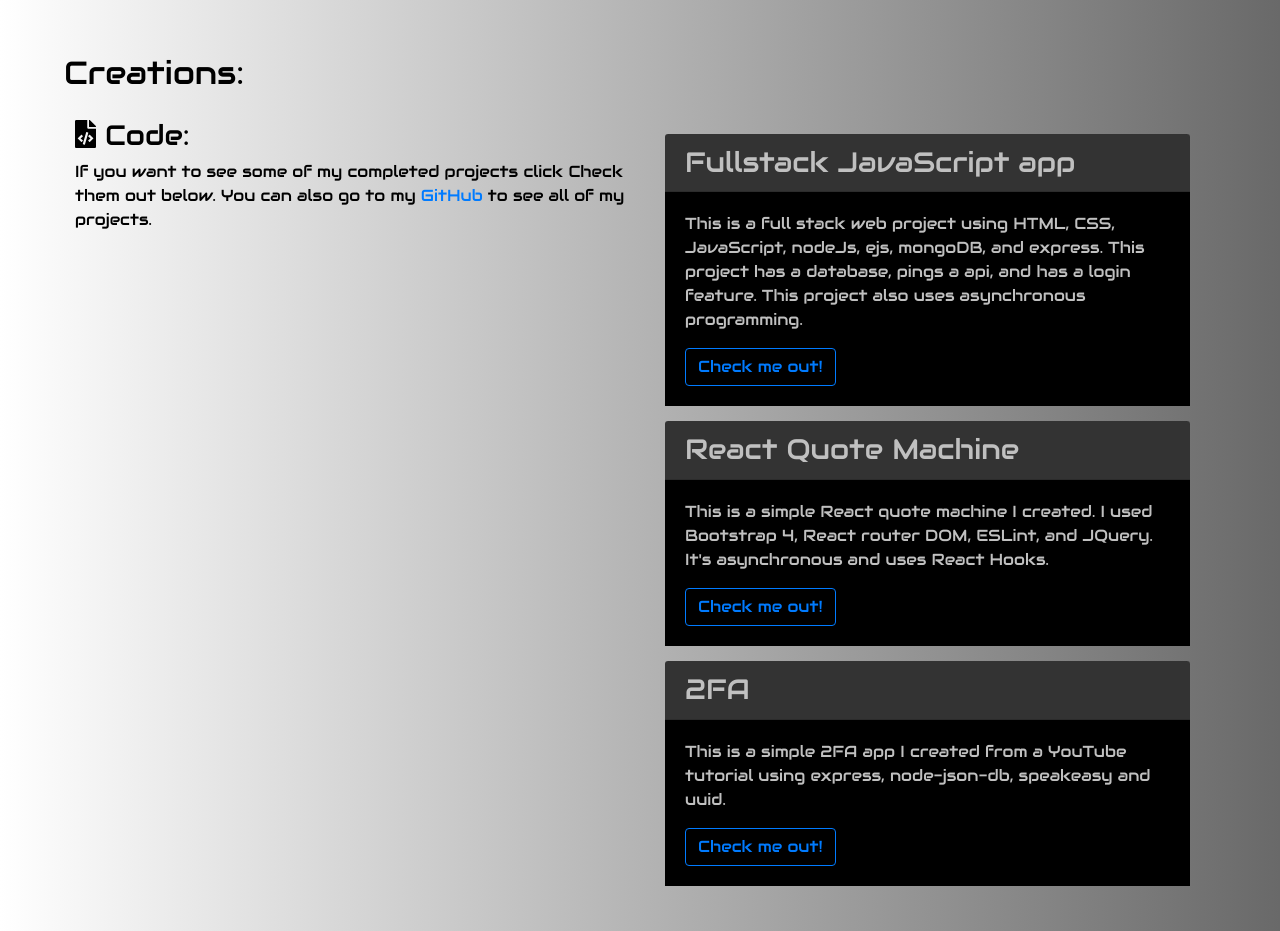
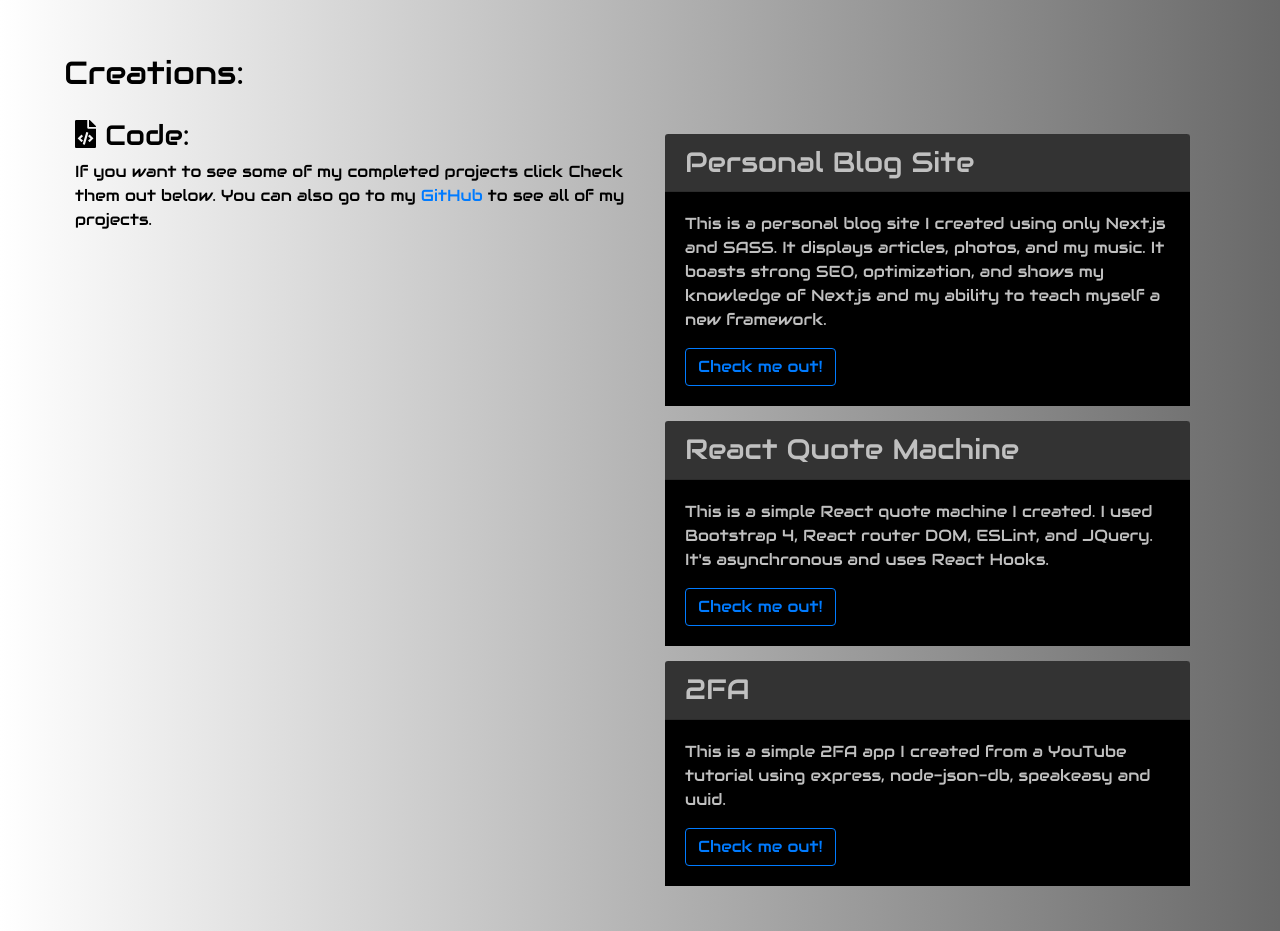
Before and after one commit to bmansk8/portfolio, a React (Create React App) app: page / in a window 1280 px wide. Shown: the part 1740-2671 px from the top of the page. Built offline with nearby package versions, Linux system fonts and the light colour scheme.

Commit message:
small changes
some small fixes

```diff
--- a/public/index.html
+++ b/public/index.html
@@ -1,16 +1,22 @@
 <!DOCTYPE html>
 <html lang="en">
+
 <head>
+  <title>Barron Brock Portfolio</title>
   <meta charset="utf-8" />
+  <meta name="robots" content="index, follow" />
   <meta name="viewport" content="width=device-width, initial-scale=1" />
   <meta name="theme-color" content="#000000" />
-    <meta
-      name="Barron Brock Portfolio"
-      content="Portfolio site created using create-react-app"
-    />
-    <title>Barron Brock Portfolio</title>
-    <link href="https://fonts.googleapis.com/css2?family=Audiowide&display=swap" rel="stylesheet">
+  <meta name="keywords" content="Barron Brock, Barron V Brock, Barron Mills Von Brock, Barron Brock portfolio" />
+  <meta name="description" content="Portfolio Website" />
+  <meta name="author" content="Barron V Brock" />
+  <meta name="Barron Brock Portfolio" content="Portfolio site created using create-react-app" />
+
+  <link rel="manifest" href="%PUBLIC_URL%/manifest.json">
+
+  <link href="https://fonts.googleapis.com/css2?family=Audiowide&display=swap" rel="stylesheet" />
 </head>
+
 <body>
   <noscript>You need to enable JavaScript to run this app.</noscript>
   <div id="root"></div>
@@ -25,4 +31,5 @@
       To create a production bundle, use `npm run build` or `yarn build`.
     -->
 </body>
+
 </html>
--- a/src/App.css
+++ b/src/App.css
@@ -35,6 +35,13 @@
     header a{
       color: black;
     }
+    a:not(.btn):hover{
+      text-decoration: none;
+      display: inline-block;
+      transform: scale(1.05);
+      color: #007bff;
+      transition-duration: .3s;
+    }
   }
 
   @media screen and (max-width: 1060px) {
--- a/src/Components/HomePage.jsx
+++ b/src/Components/HomePage.jsx
@@ -242,18 +242,19 @@ export default function HomePage() {
               projects.
             </p>
           </div>
+
           <div className='card'>
-            <h3 className='card-header'>Fullstack JavaScript app</h3>
+            <h3 className='card-header'>Personal Blog Site</h3>
             <div className='card-body'>
               <p>
-                This is a full stack web project using HTML, CSS, JavaScript,
-                nodeJs, ejs, mongoDB, and express. This project has a database,
-                pings a api, and has a login feature. This project also uses
-                asynchronous programming.
+                This is a personal blog site I created using only Next.js and
+                SASS. It displays articles, photos, and my music. It boasts
+                strong SEO, optimization, and shows my knowledge of Next.js and
+                my ability to teach myself a new framework.
               </p>
               <Button
                 target='_blank'
-                href='https://github.com/bmansk8/pluralsight-project'
+                href='https://barron-blog.vercel.app/'
                 variant='outline-primary'
               >
                 Check me out!
@@ -295,6 +296,7 @@ export default function HomePage() {
               </Button>
             </div>
           </div>
+
         </div>
       </div>
 
```
Also changed, not shown: public/manifest.json, public/robots.txt (deleted), 1 other file (tests, documents, lock files or other folders). Lines whose indentation alone changed are shown as unchanged.
